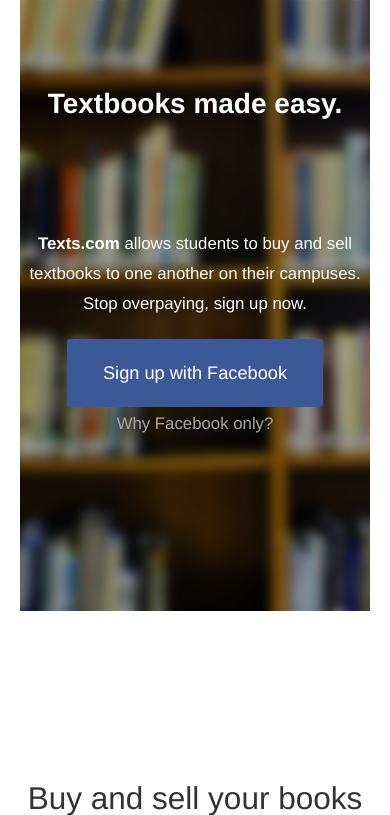
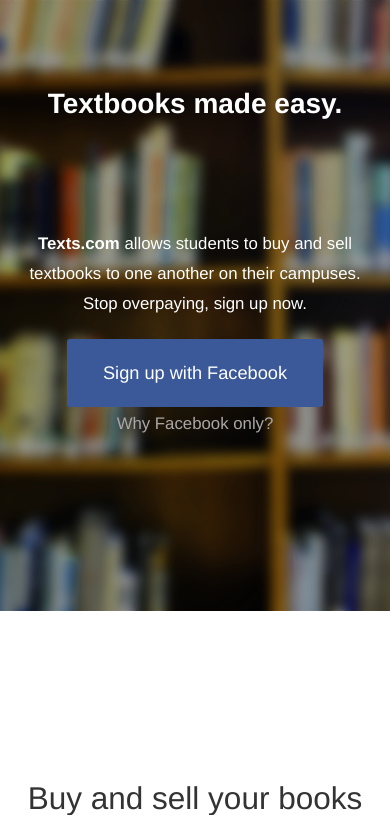
Before and after one commit to lisasy/texts, a PHP site: page /index.php in a window 390 px wide. Shown: the part 70-885 px from the top of the page. Run offline with PHP 8.4, Linux system fonts and the light colour scheme; style sheets or scripts are compiled from the project's sources; some libraries are stand-ins or nearby versions.

Commit message:
all containers are okay

```diff
--- a/style/style.less
+++ b/style/style.less
@@ -1569,6 +1569,11 @@ Responsive Web Design
 .landing{
 	#landing-masthead{
 		margin-left:0;
+		display: block;
+		margin: auto -20px;
+		.container{
+			padding: 0 20px;
+		}
 		h1{font-size:3.0em;}
 	}
 }
@@ -1640,7 +1645,11 @@ Responsive Web Design
 /*-- Landing Page --*/
 .landing{
 	#landing-masthead{
-		margin-left:0;
+		display: block;
+		margin: auto -20px;
+		.container{
+			padding: 0 20px;
+		}
 		h1{font-size:2.0em;}
 		p{
 			font-size: 1.2em;
```
